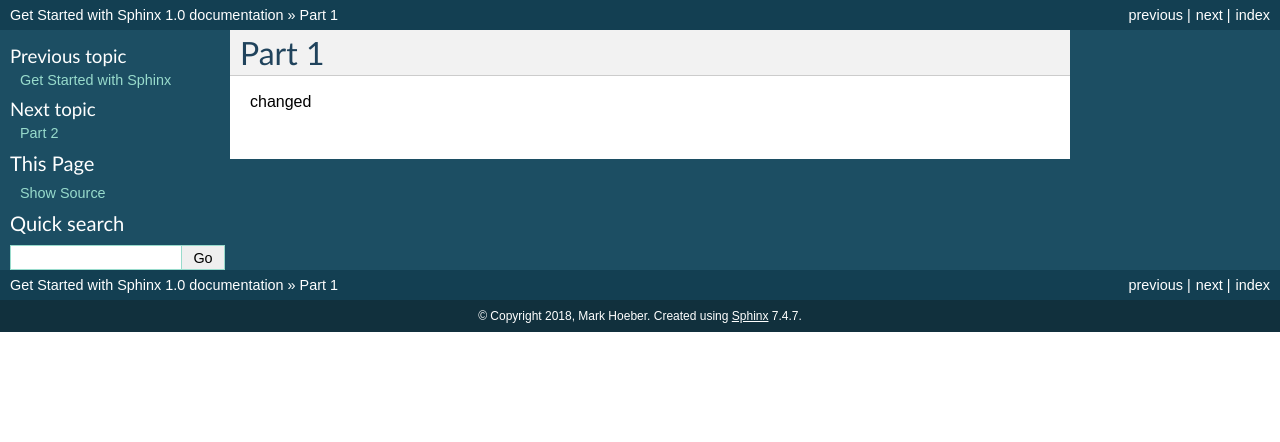
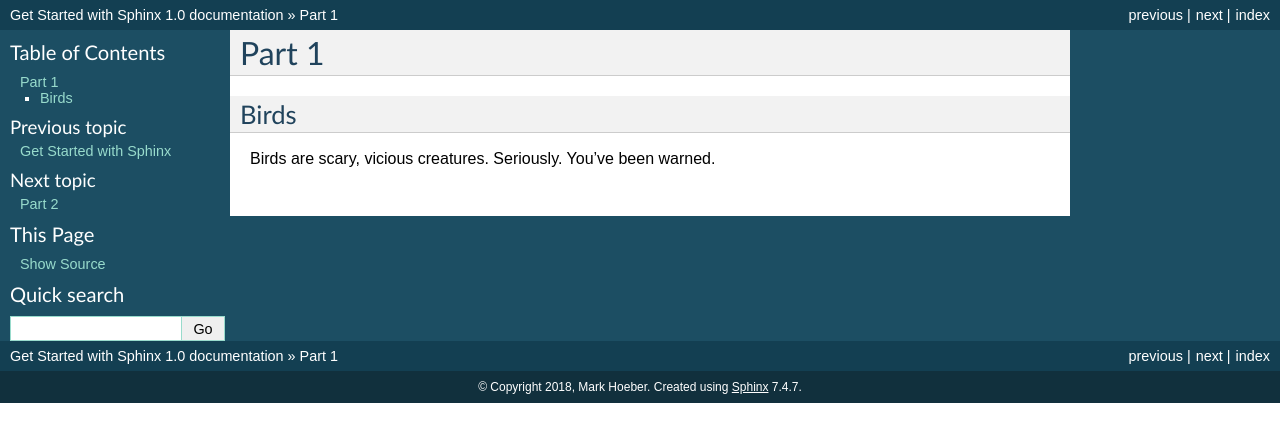
Before and after one commit to MarkHoeber/get_started_sphinx, a Sphinx documentation site: the page built from source/part-1.rst, in a window 1280 px wide. Shown: the top 442 px of the page. Built offline with Sphinx 7.4.7, drawn with Linux system fonts in a browser that asks for light colours.

Commit message:
Update part-1 - adding content

```diff
--- a/source/part-1.rst
+++ b/source/part-1.rst
@@ -1,5 +1,9 @@
-
+#########
 Part 1
 #########
 
-changed
+*********
+Birds
+*********
+Birds are scary, vicious creatures.
+Seriously. You've been warned.
```
